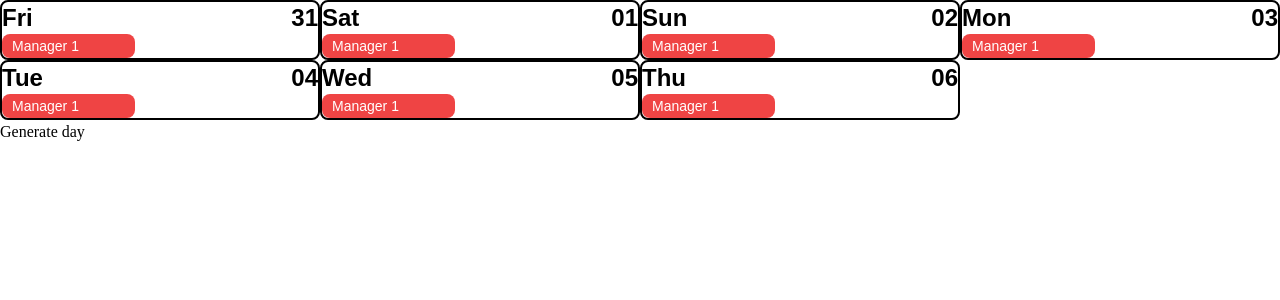
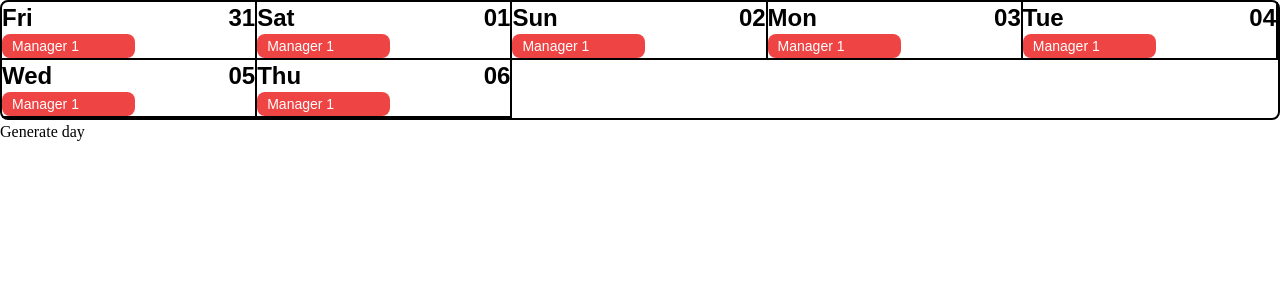
Before and after one commit to Igoryakib/booking-system, a Next.js app: page / in a window 1280 px wide. Both pictures are taken after a click on the button "Generate day". Shown: the top 300 px of the page. Built offline with nearby package versions, Linux system fonts and the light colour scheme; a web font is replaced by a local one.

Commit message:
fixed css grid in calendar list

```diff
--- a/src/components/CalenderItem.tsx
+++ b/src/components/CalenderItem.tsx
@@ -4,7 +4,7 @@ import { ICalendarDay } from "@/types/interfaces";
 
 const CalendarItem:FC<ICalendarDay> = ({day, date, slots}) => {
     return(
-        <div className="w-[205] h-[174] border-black border-2 border-solid rounded-lg p-[10]">
+        <div className="mw-[285] h-[254] border-r-2 border-b-2 border-black p-[10]">
             <div className="flex items-center justify-between mb-[10]">
                 <h4 className="text-black text-2xl font-bold font-sans">{day}</h4>
                 <h4 className="text-black text-2xl font-bold font-sans">{date}</h4>
--- a/src/components/ListDays.tsx
+++ b/src/components/ListDays.tsx
@@ -6,7 +6,7 @@ import CalendarItem from "./CalenderItem";
 
 const ListDays:FC<IListDays> = ({days}) => {
     return(
-        <ul className="grid grid-cols-4 ">
+        <ul className="grid grid-cols-5 max-w-[1400] mt-0 mr-auto ml-auto rounded-lg border-black border-2 border-solid">
             {days.map(item => item.map((day, idx) => <CalendarItem key={idx} slots={day.slots} date={day.date} day={day.day}/>))}
         </ul>
     );
```
